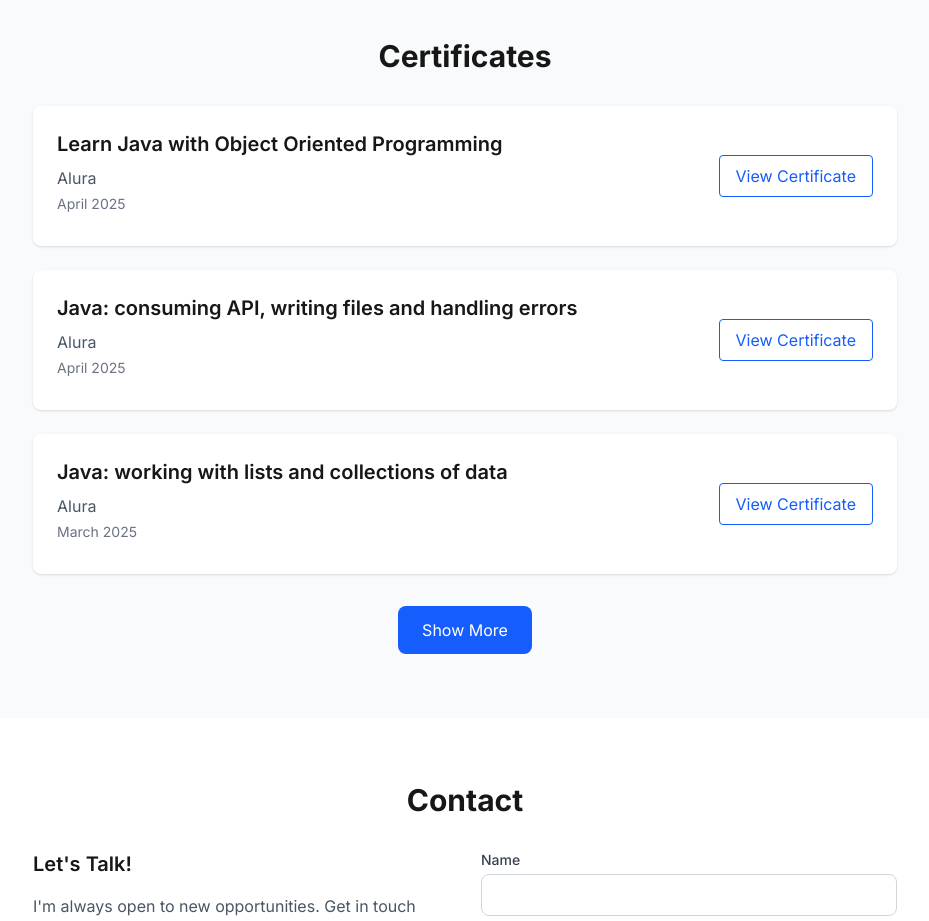
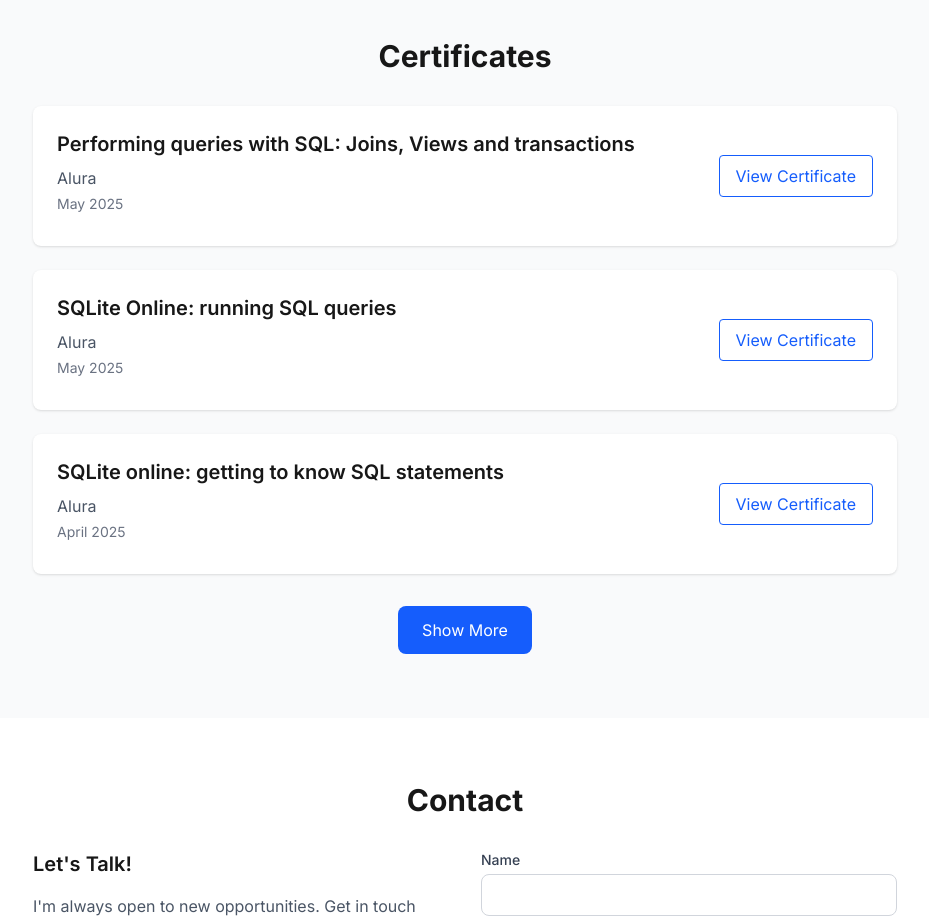
Before and after one commit to ViniciusLBarbosa/portifolio, a Next.js app: page / in a window 1280 px wide. Shown: the part 1960-2881 px from the top of the page, without its empty margins (175-1104 px from the left). Built offline with nearby package versions, Linux system fonts and the light colour scheme; no server answers.

Commit message:
new certificates added

```diff
--- a/src/components/sections/Certificates.tsx
+++ b/src/components/sections/Certificates.tsx
@@ -12,6 +12,63 @@ type Certificate = {
 }
 
 const certificates: Certificate[] = [
+
+  {
+    title: 'Performing queries with SQL: Joins, Views and transactions',
+    institution: 'Alura',
+    date: 'May 2025',
+    description: '',
+    link: 'https://cursos.alura.com.br/user/vinilimab/course/realizando-consultas-sql-joins-views-transacoes/certificate?lang=en'
+  },
+  {
+    title: 'SQLite Online: running SQL queries',
+    institution: 'Alura',
+    date: 'May 2025',
+    description: '',
+    link: 'https://cursos.alura.com.br/user/vinilimab/course/sqlite-online-executando-consultas-sql/certificate?lang=en'
+  },
+  {
+    title: 'SQLite online: getting to know SQL statements',
+    institution: 'Alura',
+    date: 'April 2025',
+    description: '',
+    link: 'https://cursos.alura.com.br/user/vinilimab/course/sqlite-online-conhecendo-instrucoes-sql/certificate?lang=en'
+  },
+  {
+    title: 'Data Modeling',
+    institution: 'Alura',
+    date: 'April 2025',
+    description: '',
+    link: 'https://cursos.alura.com.br/user/vinilimab/degree-modelagem-dados-800115/certificate?lang=en'
+  },
+  {
+    title: 'Data modeling: building the physical model',
+    institution: 'Alura',
+    date: 'April 2025',
+    description: '',
+    link: 'https://cursos.alura.com.br/user/vinilimab/course/modelagem-dados-construindo-modelo-fisico/certificate?lang=en'
+  },
+  {
+    title: 'Data Modeling: applying normalization',
+    institution: 'Alura',
+    date: 'April 2025',
+    description: '',
+    link: 'https://cursos.alura.com.br/user/vinilimab/course/modelagem-dados-aplicando-normalizacao/certificate?lang=en'
+  },
+  {
+    title: 'Data Modeling: developing the logical model',
+    institution: 'Alura',
+    date: 'April 2025',
+    description: '',
+    link: 'https://cursos.alura.com.br/user/vinilimab/course/modelagem-dados-desenvolvendo-modelo-logico/certificate?lang=en'
+  },
+  {
+    title: 'Data modeling: identifying entities, attributes, relationships',
+    institution: 'Alura',
+    date: 'April 2025',
+    description: '',
+    link: 'https://cursos.alura.com.br/user/vinilimab/course/modelagem-dados-entidades-atributos-relacionamentos/certificate?lang=en'
+  },
   {
     title: 'Learn Java with Object Oriented Programming',
     institution: 'Alura',
```
